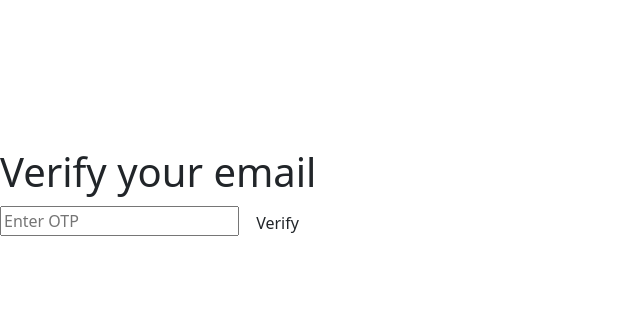
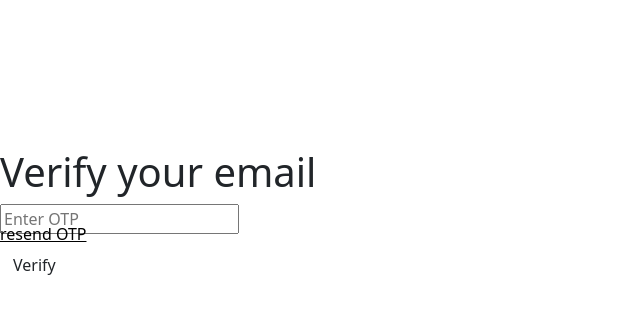
Before and after one commit to xhaalez1123/tobify-repo, a Django app: page /verify/ in a window 1280 px wide. Shown: the top 314 px of the page, without its empty margins (0-640 px from the left). Run offline with Django 5.2, Linux system fonts and the light colour scheme; a user stored in the database is signed in.

Commit message:
added resend functionality

```diff
--- a/auth_app/templates/verify.html
+++ b/auth_app/templates/verify.html
@@ -32,6 +32,21 @@
       <form method="POST">
         {% csrf_token %}
         <input class="input" type="text" name="otp" placeholder="Enter OTP" />
+        <div
+          style="
+            height: 5px;
+            width: 80%;
+            display: flex;
+            align-items: center;
+            margin-top: 5px;
+            margin-bottom: 2px;
+          "
+          ;
+        >
+          <a style="color: black" href="{% url 'resend_mail' %}"
+            ><p>resend OTP</p></a
+          >
+        </div>
         <button class="btn" type="submit">Verify</button>
       </form>
     </div>
--- a/auth_app/views.py
+++ b/auth_app/views.py
@@ -108,3 +108,13 @@
             messages.info(request, "Please verify your email")
             return redirect('/verify/')
     return render(request, 'index.html')
+
+
+@login_required(login_url='/login/')
+def resend_mail(request):
+    user = request.user
+    if user.is_verified:
+        return redirect('/')
+    send_email(user, user.otp)
+    messages.info(request, "OTP sent to your email")
+    return redirect('/verify/')
--- a/tobify/urls.py
+++ b/tobify/urls.py
@@ -22,6 +22,7 @@
     path('register/', register_page, name='register_page'),
     path('login/', login_page, name='login_page'),
     path('verify/', verify_email, name='verify_email'),
+    path('resend/', resend_mail, name='resend_mail'),
     path('new/', new_note, name='new_note'),
     path('logout/', log_out, name='logout'),
     path('', home, name='home')
```
